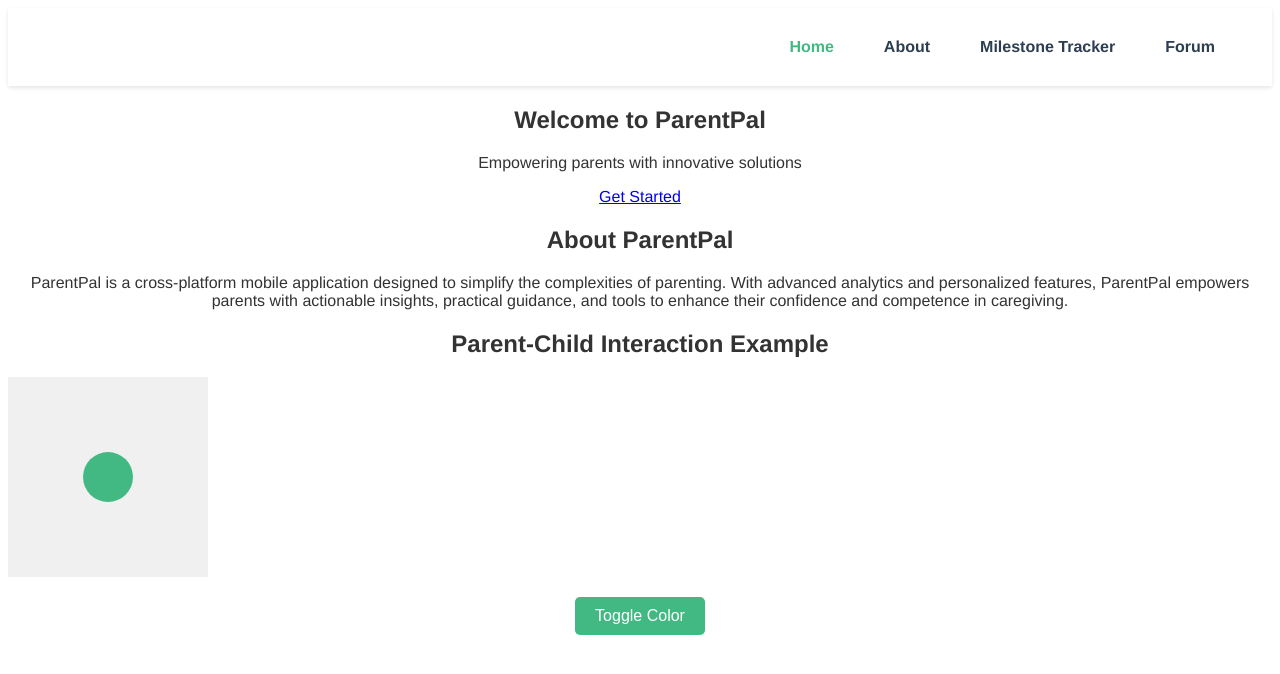
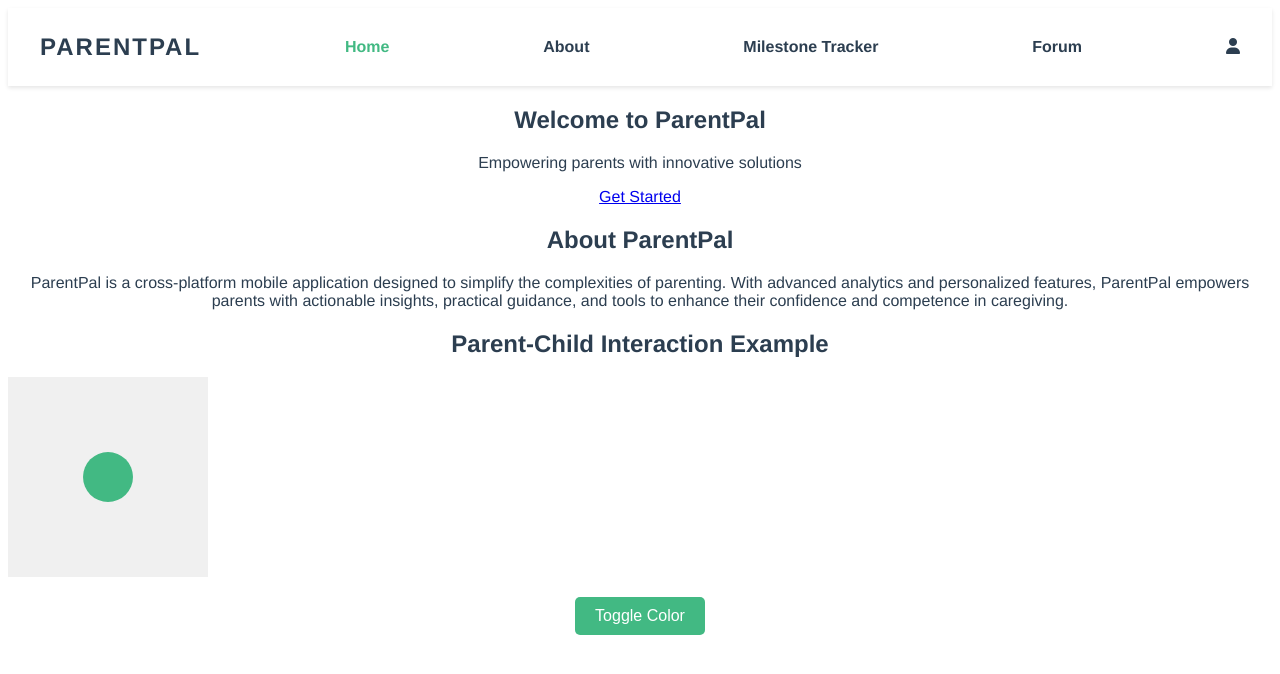
Before and after one commit to zairamaer/Parent-Pal, a Vue app: page / in a window 1280 px wide. Shown: the top 674 px of the page. Built offline with nearby package versions, Linux system fonts and the light colour scheme.

Commit message:
updated navbar

```diff
--- a/package.json
+++ b/package.json
@@ -8,6 +8,7 @@
     "lint": "vue-cli-service lint"
   },
   "dependencies": {
+    "@fortawesome/fontawesome-free": "^6.5.2",
     "axios": "^1.6.8",
     "bootstrap-vue": "^2.23.1",
     "chart.js": "^4.4.2",
--- a/src/components/NavBar.vue
+++ b/src/components/NavBar.vue
@@ -1,52 +1,147 @@
 <template>
   <div class="nav-wrapper">
     <nav class="navbar">
+      <div class="logo">ParentPal</div>
       <router-link to="/" class="nav-link">Home</router-link>
       <router-link to="/about" class="nav-link">About</router-link>
       <router-link to="/milestone-tracker" class="nav-link">Milestone Tracker</router-link>
       <router-link to="/forum-view" class="nav-link">Forum</router-link>
+      <div class="user-icon" @mouseover="showOptions = true">
+        <i class="fas fa-user"></i>
+        <transition name="fade">
+          <div v-if="showOptions" class="user-options" @mouseover="cancelHideOptions" @mouseleave="hideOptions">
+            <div class="option">
+              <router-link to="/profile" class="nav-link-profile">View Profile</router-link>
+            </div>
+            <div class="option">
+              <router-link to="/logout" class="nav-link-logout">Logout</router-link>
+            </div>
+          </div>
+        </transition>
+      </div>
     </nav>
   </div>
 </template>
 
+<script>
+export default {
+  data() {
+    return {
+      showOptions: false // Define showOptions property in data
+    };
+  },
+  methods: {
+    hideOptions() {
+      this.showOptions = false;
+    },
+    cancelHideOptions() {
+      // No need for timeout, canceling the hide directly
+      this.showOptions = true;
+    }
+  }
+};
+</script>
+
 <style>
-#app {
-  font-family: 'Avenir', Helvetica, Arial, sans-serif;
-  -webkit-font-smoothing: antialiased;
-  -moz-osx-font-smoothing: grayscale;
-  text-align: center;
-  color: #333;
-}
+@import "~@fortawesome/fontawesome-free/css/all.css";
 
 .nav-wrapper {
-  background-color: #fff; /* light background for the navbar */
-  box-shadow: 0 2px 4px rgba(0,0,0,0.1); /* subtle shadow for depth */
+  background-color: #ffffff; /* light background for the navbar */
+  box-shadow: 0 2px 4px rgba(0, 0, 0, 0.1); /* subtle shadow for depth */
 }
 
 .navbar {
   display: flex;
-  justify-content: flex-end;
+  align-items: center; /* aligns items vertically */
+  justify-content: space-between; /* keeps logo on the left and links on the right */
   padding: 20px 30px; /* consistent padding */
   margin: 0 auto;
   max-width: 1200px; /* maximum width of the nav content */
+}
+
+.logo {
+  font-size: 24px; /* large size for visibility */
+  font-weight: bold; /* makes the logo text bolder */
+  color: #2c3e50; /* similar to nav-link color for consistency */
+  text-transform: uppercase; /* transform text to uppercase */
+  letter-spacing: 2px; /* add letter spacing */
+}
+
+.user-icon {
+  position: relative; /* to position dropdown options */
+  cursor: pointer; /* change cursor on hover */
+}
+
+.user-options {
+  position: absolute;
+  top: calc(100% + 5px);
+  right: 0;
+  background-color: #ffffff;
+  border-radius: 5px;
+  box-shadow: 0 2px 4px rgba(0, 0, 0, 0.1);
+  display: none;
+  padding: 10px 0; /* Adjust padding for the options */
+  min-width: 150px;
+}
+
+.user-icon:hover .user-options {
+  display: block; /* show options on hover */
+}
+
+.option {
+  padding: 10px 20px;
+  transition: background-color 0.3s;
+}
+
+.option:hover {
+  background-color: #f0f0f0;
 }
 
 .nav-link {
   font-weight: 600;
   color: #2c3e50;
   text-decoration: none; /* removes underline from links */
-  padding: 10px 15px; /* padding for larger clickable area */
-  margin: 0 10px; /* balanced spacing between links */
+  padding: 10px 5px; /* reduced horizontal padding */
+  margin: 0 5px; /* reduced margin for closer spacing */
   transition: color 0.3s; /* smooth transition for hover effects */
 }
 
-.nav-link:hover, .nav-link.router-link-exact-active {
+.nav-link:hover,
+.nav-link.router-link-exact-active {
   color: #42b983; /* highlight color on hover and active */
+}
+
+.nav-link-profile,
+.nav-link-logout {
+  font-family: 'Arial', sans-serif; /* Change font to match the font used for Home */
+  font-weight: 500; /* Adjust font weight */
+  color: #2c3e50; /* Adjust color */
+  text-decoration: none; /* Remove underline */
+}
+
+.nav-link-profile:hover,
+.nav-link-logout:hover {
+  color: #42b983; /* Adjust hover color */
+}
+
+.fade-enter-active,
+.fade-leave-active {
+  transition: opacity 0.5s; /* Adjust the duration of the transition */
+}
+
+.fade-enter,
+.fade-leave-to {
+  opacity: 0;
 }
 
 @media (max-width: 768px) {
   .navbar {
-    justify-content: center; /* center items on smaller screens */
+    flex-direction: column; /* stacks logo and links vertically */
+    justify-content: center; /* center items */
+    align-items: center;
+  }
+  .nav-link {
+    padding: 10px 15px; /* revert padding for better touch targets on mobile */
   }
 }
 </style>
```
Also changed, not shown: 1 other file (tests, documents, lock files or other folders).
